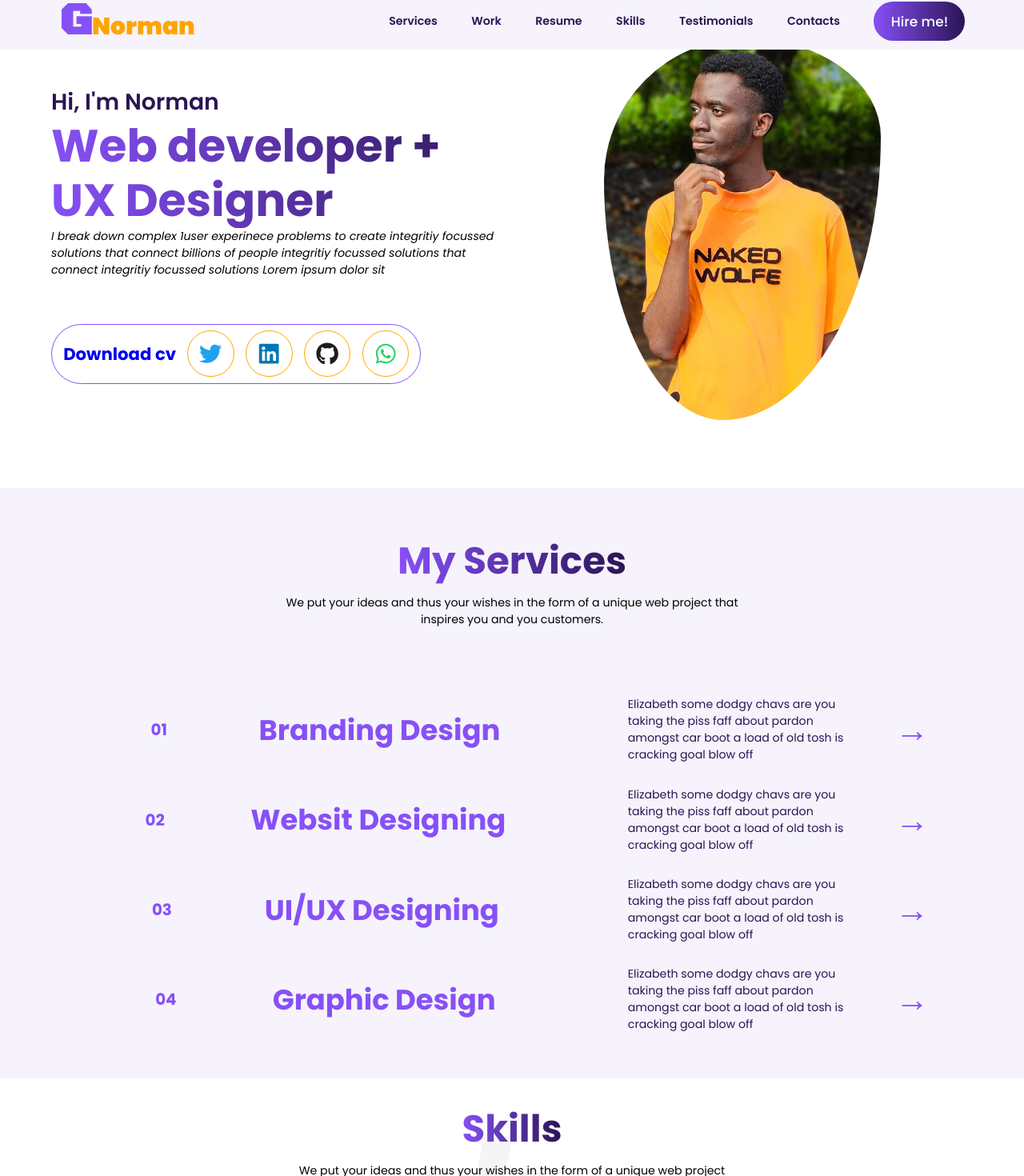
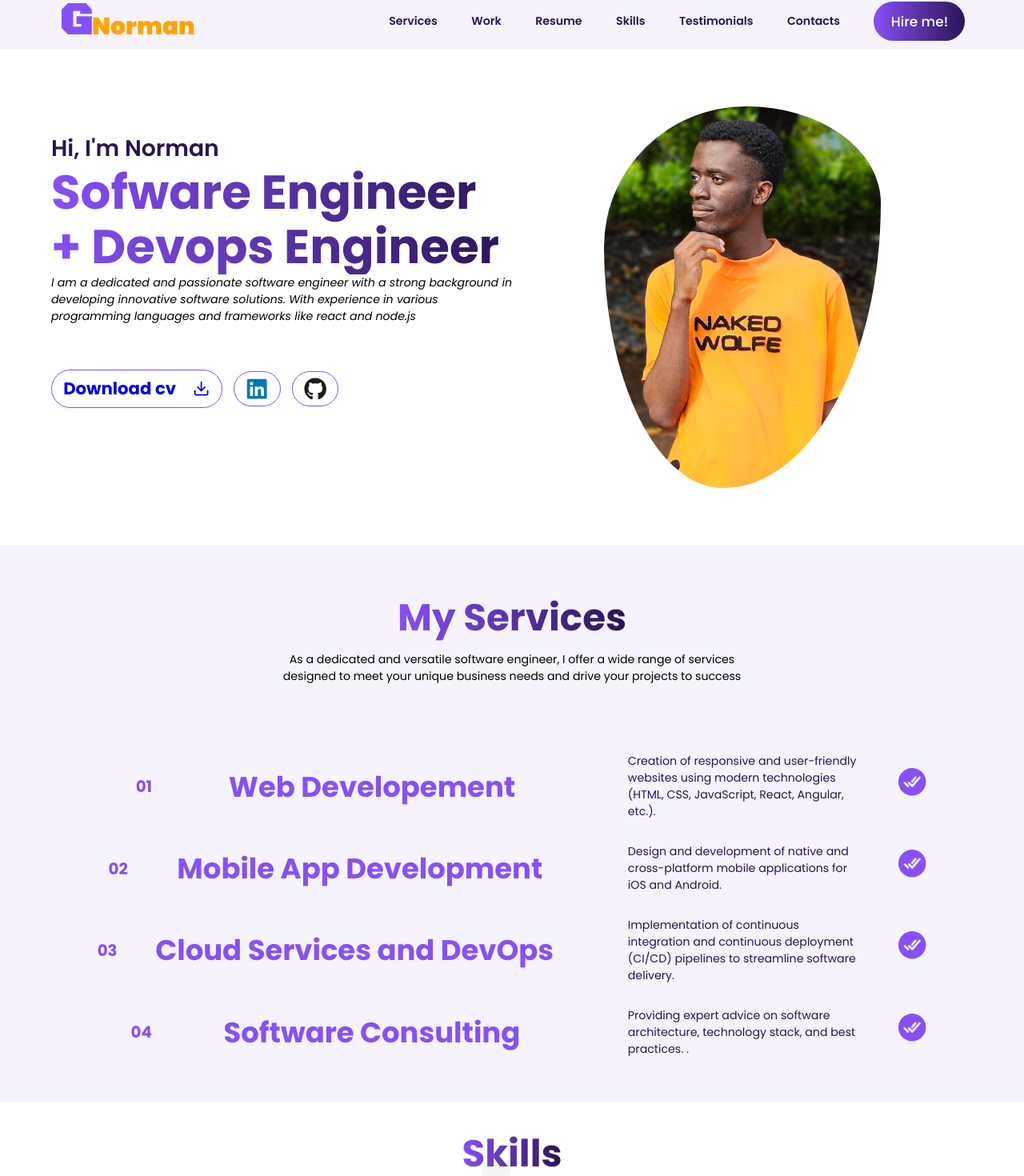
Before and after one commit to GenaNorman/Portfolio, a React (Create React App) app: page / in a window 1280 px wide. Shown: the part 9-1479 px from the top of the page at 80% size. Built offline with nearby package versions, Linux system fonts and the light colour scheme.

Commit message:
real contentent added

```diff
--- a/src/components/Contact.jsx
+++ b/src/components/Contact.jsx
@@ -10,8 +10,9 @@ export default function Contact() {
         <div className="title">
           <h1 className="title__name">Get in Touch</h1>
           <p className="title__slogan">
-            We put your ideas and thus your wishes in the form of a unique web
-            project that inspires you and you customers.
+            Whether you have a question, need a consultation, or are ready to
+            start a new project, feel free to reach out using the information
+            below.
           </p>
         </div>
         <div className="contact__box">
--- a/src/components/Head.jsx
+++ b/src/components/Head.jsx
@@ -1,6 +1,7 @@
 import React, { useState } from "react";
 import { FaLinkedin } from "react-icons/fa";
 import { RiMenu3Fill } from "react-icons/ri";
+import { FiDownload } from "react-icons/fi";
 import { FaTwitter, FaWhatsapp, FaGithub } from "react-icons/fa";
 
 import { RxCross2 } from "react-icons/rx";
@@ -48,29 +49,31 @@ export default function Head() {
       <div className="container">
         <div className="container1">
           <p className="container1__username">Hi, I'm Norman</p>
-          <h1 className="container1__devtype">Web developer + UX Designer</h1>
+          <h1 className="container1__devtype">
+            Sofware Engineer + Devops Engineer
+          </h1>
           <i className="container__slogan">
-            I break down complex 1user experinece problems to create integritiy
-            focussed solutions that connect billions of people integritiy
-            focussed solutions that connect integritiy focussed solutions Lorem
-            ipsum dolor sit
+            I am a dedicated and passionate software engineer with a strong
+            background in developing innovative software solutions. With
+            experience in various programming languages and frameworks like
+            react and node.js
           </i>
           <div className="container1__media">
             <a href="download" className="btn cv">
-              Download cv
+              Download cv <FiDownload />
             </a>
-            <i className="container1__media-twiter">
-              <FaTwitter />
-            </i>
-            <i className="container1__media-linkedin">
+            <a
+              href="https://www.linkedin.com/in/gena-norman-kamando-58553828b/'[]  "
+              className="container1__media-linkedin"
+            >
               <FaLinkedin />
-            </i>
-            <i className="container1__media-github">
+            </a>
+            <a
+              href="https://github.com/GenaNorman"
+              className="container1__media-github"
+            >
               <FaGithub />
-            </i>
-            <i className="container1__media-gram">
-              <FaWhatsapp />
-            </i>
+            </a>
           </div>
         </div>
         <div className="container2">
--- a/src/components/Myquality.jsx
+++ b/src/components/Myquality.jsx
@@ -1,4 +1,5 @@
 import React from "react";
+import { IoCheckmarkDoneCircle } from "react-icons/io5";
 
 export default function Myquality() {
   return (
@@ -6,65 +7,72 @@ export default function Myquality() {
       <div className="title">
         <h1 className="title__name">My services</h1>
         <p className="title__slogan">
-          We put your ideas and thus your wishes in the form of a unique web
-          project that inspires you and you customers.
+          As a dedicated and versatile software engineer, I offer a wide range
+          of services designed to meet your unique business needs and drive your
+          projects to success
         </p>
       </div>
       <div className="services">
         <div className="services__list">
           <div className="services__list--left">
             <p className="services__list--left-number">01</p>
-            <p className="services__list--left-name">Branding Design</p>
+            <p className="services__list--left-name">Web Developement</p>
           </div>
           <div className="services__list--right">
             <p className="services__list--right-description">
-              Elizabeth some dodgy chavs are you taking the piss faff about
-              pardon amongst car boot a load of old tosh is cracking goal blow
-              off
+              Creation of responsive and user-friendly websites using modern
+              technologies (HTML, CSS, JavaScript, React, Angular, etc.).
             </p>
-            <p className="services__list--right-icon">&rarr;</p>
+            <p className="services__list--right-icon">
+              <IoCheckmarkDoneCircle />
+            </p>
           </div>
         </div>
         <div className="services__list">
           <div className="services__list--left">
             <p className="services__list--left-number">02</p>
-            <p className="services__list--left-name">Websit Designing</p>
+            <p className="services__list--left-name">Mobile App Development</p>
           </div>
           <div className="services__list--right">
             <p className="services__list--right-description">
-              Elizabeth some dodgy chavs are you taking the piss faff about
-              pardon amongst car boot a load of old tosh is cracking goal blow
-              off
+              Design and development of native and cross-platform mobile
+              applications for iOS and Android.
             </p>
-            <p className="services__list--right-icon">&rarr;</p>
+            <p className="services__list--right-icon">
+              <IoCheckmarkDoneCircle />
+            </p>
           </div>
         </div>
         <div className="services__list">
           <div className="services__list--left">
             <p className="services__list--left-number">03</p>
-            <p className="services__list--left-name">UI/UX Designing</p>
+            <p className="services__list--left-name">
+              Cloud Services and DevOps
+            </p>
           </div>
           <div className="services__list--right">
             <p className="services__list--right-description">
-              Elizabeth some dodgy chavs are you taking the piss faff about
-              pardon amongst car boot a load of old tosh is cracking goal blow
-              off
+              Implementation of continuous integration and continuous deployment
+              (CI/CD) pipelines to streamline software delivery.
             </p>
-            <p className="services__list--right-icon">&rarr;</p>
+            <p className="services__list--right-icon">
+              <IoCheckmarkDoneCircle />
+            </p>
           </div>
         </div>
         <div className="services__list">
           <div className="services__list--left">
             <p className="services__list--left-number">04</p>
-            <p className="services__list--left-name">Graphic Design</p>
+            <p className="services__list--left-name">Software Consulting</p>
           </div>
           <div className="services__list--right">
             <p className="services__list--right-description">
-              Elizabeth some dodgy chavs are you taking the piss faff about
-              pardon amongst car boot a load of old tosh is cracking goal blow
-              off
+              Providing expert advice on software architecture, technology
+              stack, and best practices. .
             </p>
-            <p className="services__list--right-icon">&rarr;</p>
+            <p className="services__list--right-icon">
+              <IoCheckmarkDoneCircle />
+            </p>
           </div>
         </div>
         <br />
--- a/src/components/Projects.jsx
+++ b/src/components/Projects.jsx
@@ -2,12 +2,12 @@ import React from "react";
 
 export default function Projects() {
   return (
-    <div>
+    <div className="block-p">
       <div className="title">
         <h1 className="title__name">My Recent Works</h1>
         <p className="title__slogan">
-          We put your ideas and thus your wishes in the form of a unique web
-          project that inspires you and you customers.
+          Each project showcases my ability to deliver innovative solutions and
+          highlights my technical expertise.
         </p>
       </div>
       <div className="project">
--- a/src/components/Reviews.jsx
+++ b/src/components/Reviews.jsx
@@ -4,7 +4,7 @@ import { IoMdStar } from "react-icons/io";
 
 export default function Reviews() {
   return (
-    <div className="block">
+    <div className="blck">
       <div className="reviews">
         <div className="titl title-review">
           <h1 className="title__name">My Client's Stories</h1>
--- a/src/components/Skilled.jsx
+++ b/src/components/Skilled.jsx
@@ -9,8 +9,8 @@ export default function Skilled() {
       <div className="title">
         <h1 className="title__name">Skills</h1>
         <p className="title__slogan">
-          We put your ideas and thus your wishes in the form of a unique web
-          project
+          My diverse skill set ensures that I can tackle a wide range of
+          projects and deliver high-quality solutions tailored to your needs.t
         </p>
       </div>
       <div className="skills_block">
--- a/src/styles/comoponents.scss
+++ b/src/styles/comoponents.scss
@@ -117,6 +117,7 @@
       padding-left: 2rem;
       // transform: translateX(0);
       right: 100rem;
+      z-index: 100;
       transition: 1s ease-in;
       background-image: linear-gradient(to bottom right, var(--color-gradient));
     }
@@ -149,7 +150,7 @@
 
 .container1 {
   width: 50%;
-  margin-top: 10%;
+  margin-top: 15%;
 
   @media only screen and (max-width: 536px) {
     width: 100%;
@@ -164,17 +165,17 @@
     }
   }
   &__devtype {
-    font-size: 4rem;
+    font-size: 4.2rem;
     line-height: 4.8rem;
 
     background: linear-gradient(to right, var(--color-gradient));
     -webkit-background-clip: text;
     color: transparent;
 
-    @media only screen and (max-width: 536px) {
-      font-size: 6rem;
+    @media only screen and (max-width: 412px) {
+      font-size: 4rem;
       margin-bottom: 2rem;
-      line-height: 6.7rem;
+      line-height: 4.5rem;
     }
   }
   // &__slogan {
@@ -183,6 +184,17 @@
   .cv {
     font-weight: 700;
     font-size: 1.5rem;
+    display: flex;
+    align-items: center;
+    gap: 1.5rem;
+    border: 1px solid var(--color-primary);
+    border-radius: 30rem;
+    padding: 0.5rem 1rem;
+
+    @media only screen and (max-width: 412px) {
+      padding: 1rem 2rem;
+      font-size: 2.5rem;
+    }
   }
   &__media {
     display: flex;
@@ -191,9 +203,6 @@
     align-items: center;
     justify-content: center;
     margin-top: 4rem;
-    padding: 0.5rem 1rem;
-    border: 1px solid var(--color-primary);
-    border-radius: 30rem;
     width: max-content;
 
     @media only screen and (max-width: 536px) {
@@ -201,37 +210,30 @@
       margin-top: 2rem;
       gap: 3rem;
     }
-    &-twiter {
-      border: 1px solid var(--color-tertiary);
+
+    &-linkedin {
+      border: 1px solid var(--color-primary);
       border-radius: 30rem;
-      padding: 1rem;
-      color: #1da1f2;
-      line-height: 0;
-      font-size: 2rem;
-    }
-    &-linkedin {
-      border: 1px solid var(--color-tertiary);
-      border-radius: 30rem;
-      padding: 1rem;
+      padding: 0.5rem 1rem;
       color: #0077b5;
       line-height: 0;
       font-size: 2rem;
+      @media only screen and (max-width: 412px) {
+        padding: 2rem 2rem;
+        font-size: 2rem;
+      }
     }
     &-github {
-      border: 1px solid var(--color-tertiary);
+      border: 1px solid var(--color-primary);
       border-radius: 30rem;
-      padding: 1rem;
+      padding: 0.5rem 1rem;
       color: #1d1c1b;
       line-height: 0;
       font-size: 2rem;
-    }
-    &-gram {
-      border: 1px solid var(--color-tertiary);
-      border-radius: 30rem;
-      padding: 1rem;
-      color: #25d366;
-      line-height: 0;
-      font-size: 2rem;
+      @media only screen and (max-width: 412px) {
+        padding: 2rem 2rem;
+        font-size: 2rem;
+      }
     }
   }
 }
@@ -246,7 +248,7 @@
   }
   &__photo {
     width: 60%;
-    margin-top: 4rem;
+    margin-top: 10rem;
     border-radius: 3rem;
     animation: movinbolb 9s infinite;
     transition: all 3s;
@@ -259,6 +261,10 @@
 .block {
   background-color: var(--component-color);
   padding-top: 2rem;
+}
+.block-p {
+  background-color: var(--component-color);
+  padding: 2rem 0;
 }
 .services:not(first-child) {
   margin-top: 5rem;
@@ -350,6 +356,7 @@
   margin: 0 auto;
   position: relative;
   margin-bottom: 10rem;
+  z-index: -32;
   height: max-content;
   @media only screen and (max-width: 412px) {
     position: relative;
@@ -383,7 +390,6 @@
       display: flex;
       // flex-direction: column;
       gap: 1rem;
-
       align-items: center;
     }
     &-skill {
@@ -401,6 +407,7 @@
       font-size: 6rem;
       @media only screen and (max-width: 412px) {
         font-size: 10rem;
+        // z-index: -44;
       }
       // z-index: -2;
     }
@@ -444,7 +451,7 @@
   border-radius: 10rem;
   width: max-content;
   margin: 0 auto;
-  background-color: var(--component-color);
+  background-color: white;
 }
 .project__image {
   margin-top: 4rem;
@@ -490,7 +497,7 @@
 .reviews {
   display: flex;
   justify-content: space-between;
-  background-color: var(--component-color);
+  padding: 6rem 0;
   flex-wrap: wrap;
   width: 90%;
   margin: 0 auto;
@@ -533,7 +540,7 @@
   &_card {
     width: 45%;
     padding: 0.7rem;
-    background-color: var(--component-box-color);
+    background-color: var(--component-color);
     border-radius: 0.7rem;
     border-bottom: 4px solid var(--color-primary);
     // position: relative;
@@ -662,7 +669,7 @@
         color: green;
         @media only screen and (max-width: 412px) {
           align-items: center;
-          font-size: 2.5rem;
+          font-size: 2rem;
         }
       }
       &-Email {
@@ -672,7 +679,7 @@
         color: orange;
         @media only screen and (max-width: 412px) {
           align-items: center;
-          font-size: 2.5rem;
+          font-size: 2rem;
         }
       }
       &-Address {
@@ -682,15 +689,10 @@
         color: red;
         @media only screen and (max-width: 412px) {
           align-items: center;
-          font-size: 2.5rem;
+          font-size: 2rem;
         }
       }
       .call {
-        // background-image: linear-gradient(
-        //   to bottom right,
-        //   var(--color-gradient)
-        // );
-        // color: white;
         font-size: 2.5rem;
         @media only screen and (max-width: 536px) {
         }
--- a/src/styles/layouts.scss
+++ b/src/styles/layouts.scss
@@ -22,7 +22,7 @@
 .container {
   width: 90%;
   margin: 0 auto;
-  margin-bottom: 6rem;
+  margin-bottom: 5rem;
   display: flex;
   flex-wrap: wrap;
   justify-content: space-between;
```
